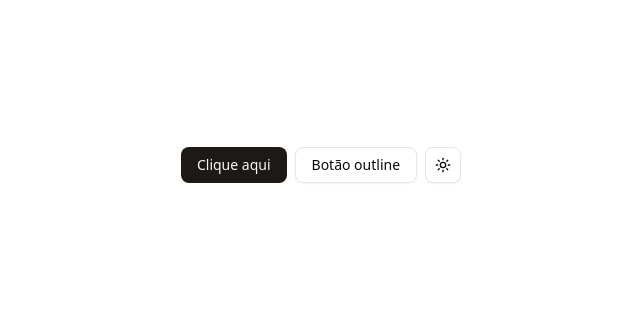
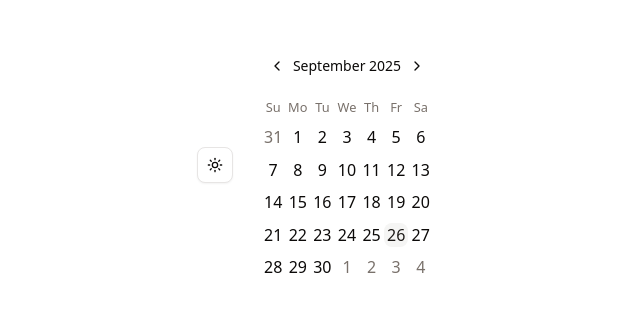
Before and after one commit to ledevmacedo/nextjs-js-template, a Next.js app: page / in a window 1280 px wide. Shown: the part 235-546 px from the top of the page, without its empty margins (319-959 px from the left). Built offline with nearby package versions, Linux system fonts and the light colour scheme.

Commit message:
ui: add calendar component

```diff
--- a/src/app/page.jsx
+++ b/src/app/page.jsx
@@ -1,14 +1,17 @@
 import Image from "next/image";
 import { Button } from "@/components/ui/button";
 import { ModeToggle } from "@/components/ui/mode-toggle";
+import { Calendar } from "@/components/ui/calendar";
 
 export default function Home() {
   return (
     <div>
       <div className="w-full flex gap-2 h-dvh items-center justify-center">
-        <Button>Clique aqui</Button>
-        <Button variant="outline">Botão outline</Button>
+        {/* <Button>Clique aqui</Button>
+        <Button variant="outline">Botão outline</Button> */}
         <ModeToggle />
+        <br />
+        <Calendar />
       </div>
     </div>
   );
--- /dev/null
+++ b/src/components/ui/calendar.jsx
@@ -0,0 +1,175 @@
+"use client"
+
+import * as React from "react"
+import {
+  ChevronDownIcon,
+  ChevronLeftIcon,
+  ChevronRightIcon,
+} from "lucide-react"
+import { DayPicker, getDefaultClassNames } from "react-day-picker";
+
+import { cn } from "@/lib/utils"
+import { Button, buttonVariants } from "@/components/ui/button"
+
+function Calendar({
+  className,
+  classNames,
+  showOutsideDays = true,
+  captionLayout = "label",
+  buttonVariant = "ghost",
+  formatters,
+  components,
+  ...props
+}) {
+  const defaultClassNames = getDefaultClassNames()
+
+  return (
+    <DayPicker
+      showOutsideDays={showOutsideDays}
+      className={cn(
+        "bg-background group/calendar p-3 [--cell-size:--spacing(8)] [[data-slot=card-content]_&]:bg-transparent [[data-slot=popover-content]_&]:bg-transparent",
+        String.raw`rtl:**:[.rdp-button\_next>svg]:rotate-180`,
+        String.raw`rtl:**:[.rdp-button\_previous>svg]:rotate-180`,
+        className
+      )}
+      captionLayout={captionLayout}
+      formatters={{
+        formatMonthDropdown: (date) =>
+          date.toLocaleString("default", { month: "short" }),
+        ...formatters,
+      }}
+      classNames={{
+        root: cn("w-fit", defaultClassNames.root),
+        months: cn("flex gap-4 flex-col md:flex-row relative", defaultClassNames.months),
+        month: cn("flex flex-col w-full gap-4", defaultClassNames.month),
+        nav: cn(
+          "flex items-center gap-1 w-full absolute top-0 inset-x-0 justify-between",
+          defaultClassNames.nav
+        ),
+        button_previous: cn(
+          buttonVariants({ variant: buttonVariant }),
+          "size-(--cell-size) aria-disabled:opacity-50 p-0 select-none",
+          defaultClassNames.button_previous
+        ),
+        button_next: cn(
+          buttonVariants({ variant: buttonVariant }),
+          "size-(--cell-size) aria-disabled:opacity-50 p-0 select-none",
+          defaultClassNames.button_next
+        ),
+        month_caption: cn(
+          "flex items-center justify-center h-(--cell-size) w-full px-(--cell-size)",
+          defaultClassNames.month_caption
+        ),
+        dropdowns: cn(
+          "w-full flex items-center text-sm font-medium justify-center h-(--cell-size) gap-1.5",
+          defaultClassNames.dropdowns
+        ),
+        dropdown_root: cn(
+          "relative has-focus:border-ring border border-input shadow-xs has-focus:ring-ring/50 has-focus:ring-[3px] rounded-md",
+          defaultClassNames.dropdown_root
+        ),
+        dropdown: cn("absolute bg-popover inset-0 opacity-0", defaultClassNames.dropdown),
+        caption_label: cn("select-none font-medium", captionLayout === "label"
+          ? "text-sm"
+          : "rounded-md pl-2 pr-1 flex items-center gap-1 text-sm h-8 [&>svg]:text-muted-foreground [&>svg]:size-3.5", defaultClassNames.caption_label),
+        table: "w-full border-collapse",
+        weekdays: cn("flex", defaultClassNames.weekdays),
+        weekday: cn(
+          "text-muted-foreground rounded-md flex-1 font-normal text-[0.8rem] select-none",
+          defaultClassNames.weekday
+        ),
+        week: cn("flex w-full mt-2", defaultClassNames.week),
+        week_number_header: cn("select-none w-(--cell-size)", defaultClassNames.week_number_header),
+        week_number: cn(
+          "text-[0.8rem] select-none text-muted-foreground",
+          defaultClassNames.week_number
+        ),
+        day: cn(
+          "relative w-full h-full p-0 text-center [&:first-child[data-selected=true]_button]:rounded-l-md [&:last-child[data-selected=true]_button]:rounded-r-md group/day aspect-square select-none",
+          defaultClassNames.day
+        ),
+        range_start: cn("rounded-l-md bg-accent", defaultClassNames.range_start),
+        range_middle: cn("rounded-none", defaultClassNames.range_middle),
+        range_end: cn("rounded-r-md bg-accent", defaultClassNames.range_end),
+        today: cn(
+          "bg-accent text-accent-foreground rounded-md data-[selected=true]:rounded-none",
+          defaultClassNames.today
+        ),
+        outside: cn(
+          "text-muted-foreground aria-selected:text-muted-foreground",
+          defaultClassNames.outside
+        ),
+        disabled: cn("text-muted-foreground opacity-50", defaultClassNames.disabled),
+        hidden: cn("invisible", defaultClassNames.hidden),
+        ...classNames,
+      }}
+      components={{
+        Root: ({ className, rootRef, ...props }) => {
+          return (<div data-slot="calendar" ref={rootRef} className={cn(className)} {...props} />);
+        },
+        Chevron: ({ className, orientation, ...props }) => {
+          if (orientation === "left") {
+            return (<ChevronLeftIcon className={cn("size-4", className)} {...props} />);
+          }
+
+          if (orientation === "right") {
+            return (<ChevronRightIcon className={cn("size-4", className)} {...props} />);
+          }
+
+          return (<ChevronDownIcon className={cn("size-4", className)} {...props} />);
+        },
+        DayButton: CalendarDayButton,
+        WeekNumber: ({ children, ...props }) => {
+          return (
+            <td {...props}>
+              <div
+                className="flex size-(--cell-size) items-center justify-center text-center">
+                {children}
+              </div>
+            </td>
+          );
+        },
+        ...components,
+      }}
+      {...props} />
+  );
+}
+
+function CalendarDayButton({
+  className,
+  day,
+  modifiers,
+  ...props
+}) {
+  const defaultClassNames = getDefaultClassNames()
+
+  const ref = React.useRef(null)
+  React.useEffect(() => {
+    if (modifiers.focused) ref.current?.focus()
+  }, [modifiers.focused])
+
+  return (
+    <Button
+      ref={ref}
+      variant="ghost"
+      size="icon"
+      data-day={day.date.toLocaleDateString()}
+      data-selected-single={
+        modifiers.selected &&
+        !modifiers.range_start &&
+        !modifiers.range_end &&
+        !modifiers.range_middle
+      }
+      data-range-start={modifiers.range_start}
+      data-range-end={modifiers.range_end}
+      data-range-middle={modifiers.range_middle}
+      className={cn(
+        "data-[selected-single=true]:bg-primary data-[selected-single=true]:text-primary-foreground data-[range-middle=true]:bg-accent data-[range-middle=true]:text-accent-foreground data-[range-start=true]:bg-primary data-[range-start=true]:text-primary-foreground data-[range-end=true]:bg-primary data-[range-end=true]:text-primary-foreground group-data-[focused=true]/day:border-ring group-data-[focused=true]/day:ring-ring/50 dark:hover:text-accent-foreground flex aspect-square size-auto w-full min-w-(--cell-size) flex-col gap-1 leading-none font-normal group-data-[focused=true]/day:relative group-data-[focused=true]/day:z-10 group-data-[focused=true]/day:ring-[3px] data-[range-end=true]:rounded-md data-[range-end=true]:rounded-r-md data-[range-middle=true]:rounded-none data-[range-start=true]:rounded-md data-[range-start=true]:rounded-l-md [&>span]:text-xs [&>span]:opacity-70",
+        defaultClassNames.day,
+        className
+      )}
+      {...props} />
+  );
+}
+
+export { Calendar, CalendarDayButton }
```
